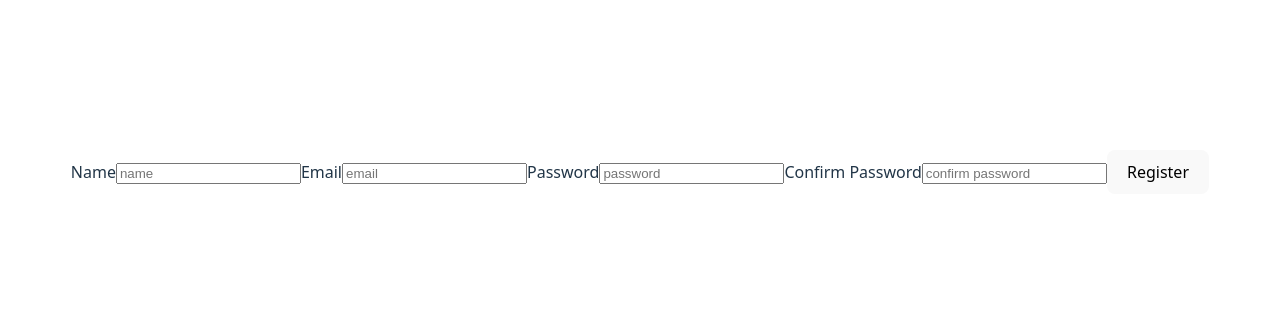
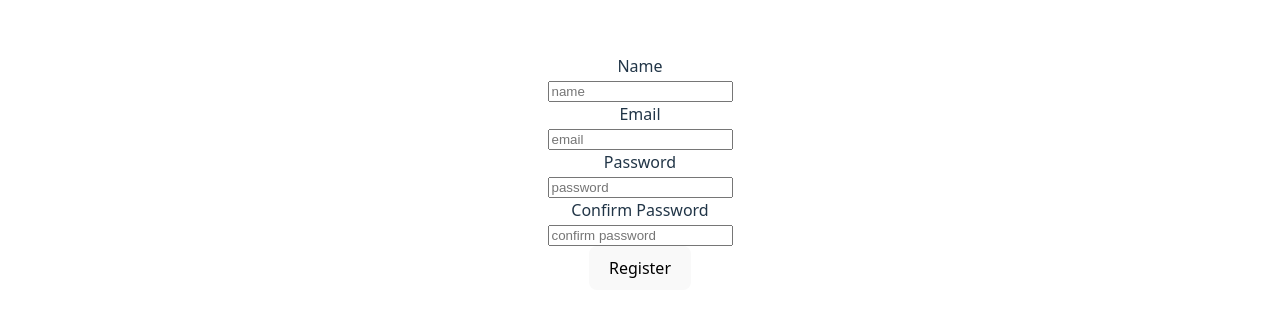
Before and after one commit to egoitzaulestia/the-social-network, a React (Vite) app: page / in a window 1280 px wide. Shown: the part 228-544 px from the top of the page. Built offline with nearby package versions, Linux system fonts and the light colour scheme.

Commit message:
register almost done

```diff
--- a/src/components/Register.jsx
+++ b/src/components/Register.jsx
@@ -22,35 +22,51 @@ const Register = () => {
 
   return (
     <form onSubmit={handleOnSumbit}>
+      <div>
         <label htmlFor="name">Name</label>
-
+        <br />
         <input
           type="text"
           placeholder="name"
+          name="name"
           value={name}
           onChange={handleOnChange}
         />
+      </div>
+
+      <div>
         <label htmlFor="email">Email</label>
+        <br />
         <input
           type="email"
           placeholder="email"
+          name="email"
           value={email}
           onChange={handleOnChange}
         />
+      </div>
+      <div>
         <label htmlFor="password">Password</label>
+        <br />
         <input
           type="password"
           placeholder="password"
           value={password}
           onChange={handleOnChange}
         />
+      </div>
+
+      <div>
         <label htmlFor="confirmPassword">Confirm Password</label>
+        <br />
         <input
           type="password"
           placeholder="confirm password"
+          name="confirmPassword"
           value={confirmPassword}
           onChange={handleOnChange}
         />
+      </div>
 
       <button type="submit">Register</button>
     </form>
```
Lines whose indentation alone changed are shown as unchanged.
